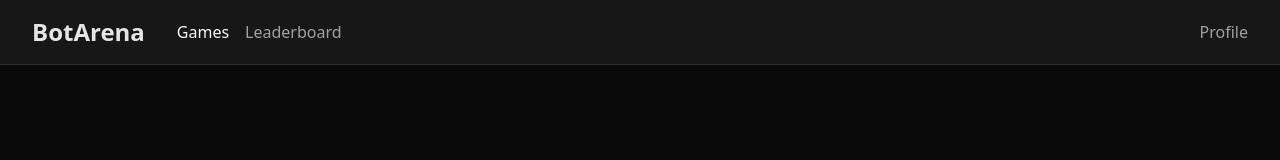
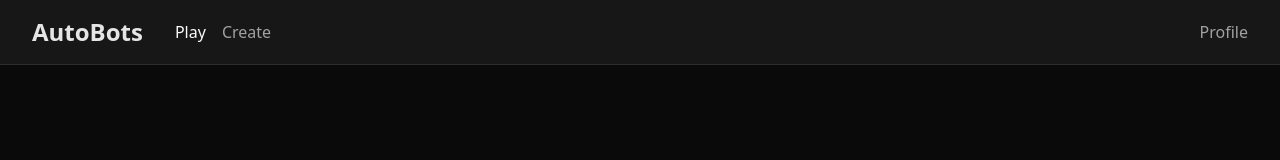
Before and after one commit to dylanclements7/AutoBots, a Next.js app in the folder client/: page /login in a window 1280 px wide. Shown: the top 160 px of the page. Built offline with nearby package versions, Linux system fonts and the light colour scheme.

Commit message:
Update UI

```diff
--- a/client/app/game/[game-id]/page.tsx
+++ b/client/app/game/[game-id]/page.tsx
@@ -11,7 +11,7 @@ function GameBoard({
   boardHtml,
   gameState,
   gameMessage,
-    mySymbol
+  mySymbol,
 }: {
   boardHtml: string;
   gameState: any;
@@ -24,7 +24,7 @@ function GameBoard({
   // Create blob URL from HTML string
   const boardUrl = useMemo(() => {
     if (!boardHtml) return null;
-        const blob = new Blob([boardHtml], { type: 'text/html' });
+    const blob = new Blob([boardHtml], { type: "text/html" });
     return URL.createObjectURL(blob);
   }, [boardHtml]);
 
@@ -38,20 +38,20 @@ function GameBoard({
   // Listen for iframe ready message
   useEffect(() => {
     const handleIframeMessage = (event: MessageEvent) => {
-            if (event.data.type === 'board_ready') {
+      if (event.data.type === "board_ready") {
         setBoardReady(true);
-                console.log('Board iframe ready');
+        console.log("Board iframe ready");
       }
     };
 
-        window.addEventListener('message', handleIframeMessage);
-        return () => window.removeEventListener('message', handleIframeMessage);
+    window.addEventListener("message", handleIframeMessage);
+    return () => window.removeEventListener("message", handleIframeMessage);
   }, []);
 
   // Send messages to iframe
   const sendToIframe = (message: any) => {
     if (iframeRef.current?.contentWindow && boardReady) {
-            iframeRef.current.contentWindow.postMessage(message, '*');
+      iframeRef.current.contentWindow.postMessage(message, "*");
     }
   };
 
@@ -59,12 +59,12 @@ function GameBoard({
   useEffect(() => {
     if (!gameMessage || !boardReady) return;
 
-        console.log('Forwarding to iframe:', gameMessage.type);
+    console.log("Forwarding to iframe:", gameMessage.type);
 
     // Add symbol to message if not present
     const messageWithSymbol = {
       ...gameMessage,
-            symbol: mySymbol
+      symbol: mySymbol,
     };
 
     sendToIframe(messageWithSymbol);
@@ -74,10 +74,10 @@ function GameBoard({
   useEffect(() => {
     if (boardReady && gameState) {
       sendToIframe({
-                type: 'game_start',
+        type: "game_start",
         gameState: gameState,
         board: gameState,
-                symbol: mySymbol
+        symbol: mySymbol,
       });
     }
   }, [boardReady, gameState, mySymbol]);
@@ -91,10 +91,10 @@ function GameBoard({
       ref={iframeRef}
       src={boardUrl}
       style={{
-                width: '100%',
-                height: '600px',
-                border: 'none',
-                borderRadius: '10px'
+        width: "100%",
+        height: "600px",
+        border: "none",
+        borderRadius: "10px",
       }}
       sandbox="allow-scripts"
       title="Game Board"
@@ -106,7 +106,7 @@ export default function Game() {
   const params = useParams();
   const gameId = params["game-id"] as string;
   const [gamePhase, setGamePhase] = useState("1");
-    const [currentTime, setCurrentTime] = useState(5);
+  const [currentTime, setCurrentTime] = useState(500);
 
   const [code, setCode] = useState("def game(state):\n return None");
   const [gameState, setGameState] = useState<any>(null);
@@ -116,15 +116,27 @@ export default function Game() {
   const [boardHtml, setBoardHtml] = useState<string>("");
 
   const pyodideRef = useRef<any>(null);
-    const { socket, isConnected, lobbyState, matchState, gameMessage, roomId, connect, disconnect, sendMessage, setMatchState, gameData } = useWebSocket();
+  const {
+    socket,
+    isConnected,
+    lobbyState,
+    matchState,
+    gameMessage,
+    roomId,
+    connect,
+    disconnect,
+    sendMessage,
+    setMatchState,
+    gameData,
+  } = useWebSocket();
 
   // Load Pyodide on mount
   useEffect(() => {
     async function loadPyodide() {
-            console.log('loading pyodide');
+      console.log("loading pyodide");
       const py = await Pyodide.getInstance();
       pyodideRef.current = py;
-            console.log('loaded pyodide');
+      console.log("loaded pyodide");
     }
     loadPyodide();
   }, []);
@@ -150,7 +162,7 @@ export default function Game() {
         //     throw new Error(`Failed to load board: ${response.status}`);
         // }
 
-                const htmlContent = gameData.html // Get raw HTML string
+        const htmlContent = gameData.html; // Get raw HTML string
         setBoardHtml(htmlContent);
 
         console.log("Board HTML loaded successfully");
@@ -217,7 +229,7 @@ export default function Game() {
       sendMessage({
         type: "move",
         roomId: roomId,
-                move: move
+        move: move,
       });
     } catch (e: any) {
       console.error("Error executing bot code:", e);
@@ -225,7 +237,7 @@ export default function Game() {
       sendMessage({
         type: "move",
         roomId: roomId,
-                move: 0 // or appropriate fallback for your game
+        move: 0, // or appropriate fallback for your game
       });
     }
   };
@@ -262,14 +274,14 @@ export default function Game() {
           gameData={gameData}
           time={currentTime}
           parameters={[
-                        {name: "num1", type: "int"},
-                        {name: "num2", type: "int"}
+            { name: "num1", type: "int" },
+            { name: "num2", type: "int" },
           ]}
         />
       )}
 
       {matchState === 2 && (
-                <div style={{ padding: '20px' }}>
+        <div style={{ padding: "20px" }}>
           <h1>Game in Progress</h1>
 
           {/* NEW: Show the board from database */}
@@ -285,7 +297,7 @@ export default function Game() {
           )}
 
           {/* Optional: Show game state as text for debugging */}
-                    <details style={{ marginTop: '20px' }}>
+          <details style={{ marginTop: "20px" }}>
             <summary>Debug Info</summary>
             <pre>{JSON.stringify(gameState, null, 2)}</pre>
             <pre>My Symbol: {mySymbol}</pre>
--- a/client/app/layout.tsx
+++ b/client/app/layout.tsx
@@ -14,7 +14,6 @@ const geistMono = Geist_Mono({
   subsets: ["latin"],
 });
 
-
 export default function RootLayout({
   children,
 }: Readonly<{
@@ -29,21 +28,24 @@ export default function RootLayout({
           <div className="max-w-100vh mx-auto px-4 sm:px-6 lg:px-8">
             <div className="flex items-center justify-between h-16">
               <div className="flex items-center gap-8">
-                <Link href="/" className="text-2xl font-bold text-primary hover:text-primary/80 transition-colors">
-                  BotArena
+                <Link
+                  href="/"
+                  className="text-2xl font-bold text-primary hover:text-primary/80 transition-colors"
+                >
+                  AutoBots
                 </Link>
                 <div className="flex gap-4">
                   <Link
                     href="/game"
                     className="text-foreground hover:text-primary transition-colors font-medium"
                   >
-                    Games
+                    Play
                   </Link>
                   <Link
-                    href="/leaderboard"
+                    href="/creator"
                     className="text-muted-foreground hover:text-primary transition-colors font-medium"
                   >
-                    Leaderboard
+                    Create
                   </Link>
                 </div>
               </div>
@@ -55,9 +57,7 @@ export default function RootLayout({
             </div>
           </div>
         </nav>
-        <WebSocketProvider>
-          {children}
-        </WebSocketProvider>
+        <WebSocketProvider>{children}</WebSocketProvider>
       </body>
     </html>
   );
--- a/client/components/QueueDrawer/drawer.tsx
+++ b/client/components/QueueDrawer/drawer.tsx
@@ -1,31 +1,59 @@
 "use client";
 import { useState } from "react";
 import MatchmakingQueue from "@/components/Queue/Queue";
-import { Drawer, DrawerClose, DrawerContent, DrawerDescription, DrawerFooter, DrawerHeader, DrawerTitle, DrawerTrigger } from "@/components/ui/drawer";
+import {
+  Drawer,
+  DrawerClose,
+  DrawerContent,
+  DrawerDescription,
+  DrawerFooter,
+  DrawerHeader,
+  DrawerTitle,
+  DrawerTrigger,
+} from "@/components/ui/drawer";
 
-export default function QueueDrawer({children, game, gameData}: {children: React.ReactNode, game: any}) {
+export default function QueueDrawer({
+  children,
+  game,
+  gameData,
+}: {
+  children: React.ReactNode;
+  game: any;
+}) {
   const [open, setOpen] = useState(false);
 
   return (
-        <Drawer direction="right" open={open} onOpenChange={setOpen} dismissible={false}>
-            <DrawerTrigger asChild>
-                {children}
-            </DrawerTrigger>
+    <Drawer
+      direction="right"
+      open={open}
+      onOpenChange={setOpen}
+      dismissible={false}
+    >
+      <DrawerTrigger asChild>{children}</DrawerTrigger>
       <DrawerContent className="data-[vaul-drawer-direction=right]:w-[600px] data-[vaul-drawer-direction=right]:max-w-[90vw] data-[vaul-drawer-direction=right]:sm:max-w-[600px]">
         <DrawerHeader>
           <DrawerTitle>{game.name} Queue</DrawerTitle>
-                    <DrawerDescription>Join the matchmaking queue for {game.name}</DrawerDescription>
+          <DrawerDescription>
+            Join the matchmaking queue for {game}
+          </DrawerDescription>
         </DrawerHeader>
-                <div className={"max-h-[calc(100vh-10rem)] overflow-y-auto max-w-[calc(100vw-10rem)]" }> <MatchmakingQueue name = {game} gameId={game.id} gameData={gameData}/></div>
+        <div
+          className={
+            "max-h-[calc(100vh-10rem)] overflow-y-auto max-w-[calc(100vw-10rem)]"
+          }
+        >
+          {" "}
+          <MatchmakingQueue name={game} gameId={game.id} gameData={gameData} />
+        </div>
         <DrawerFooter>
           <button
             onClick={() => setOpen(false)}
-                        className="px-4 py-2 bg-muted rounded-lg hover:bg-muted/80 transition-colors"
+            className="px-4 py-2 bg-muted rounded-lg hover:bg-muted/80 transition-colors rounded-md"
           >
             Close
           </button>
         </DrawerFooter>
       </DrawerContent>
     </Drawer>
-    )
+  );
 }
```
Lines whose indentation alone changed are shown as unchanged.
